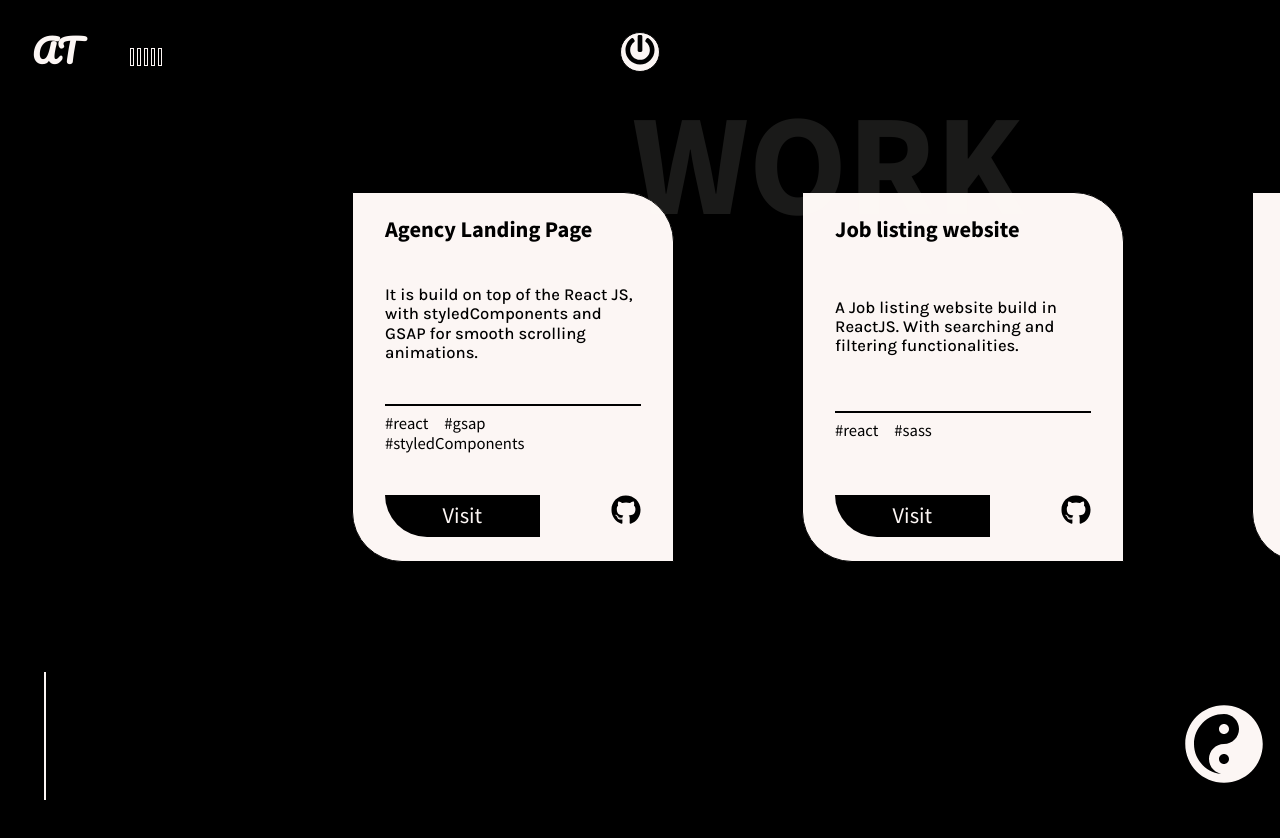
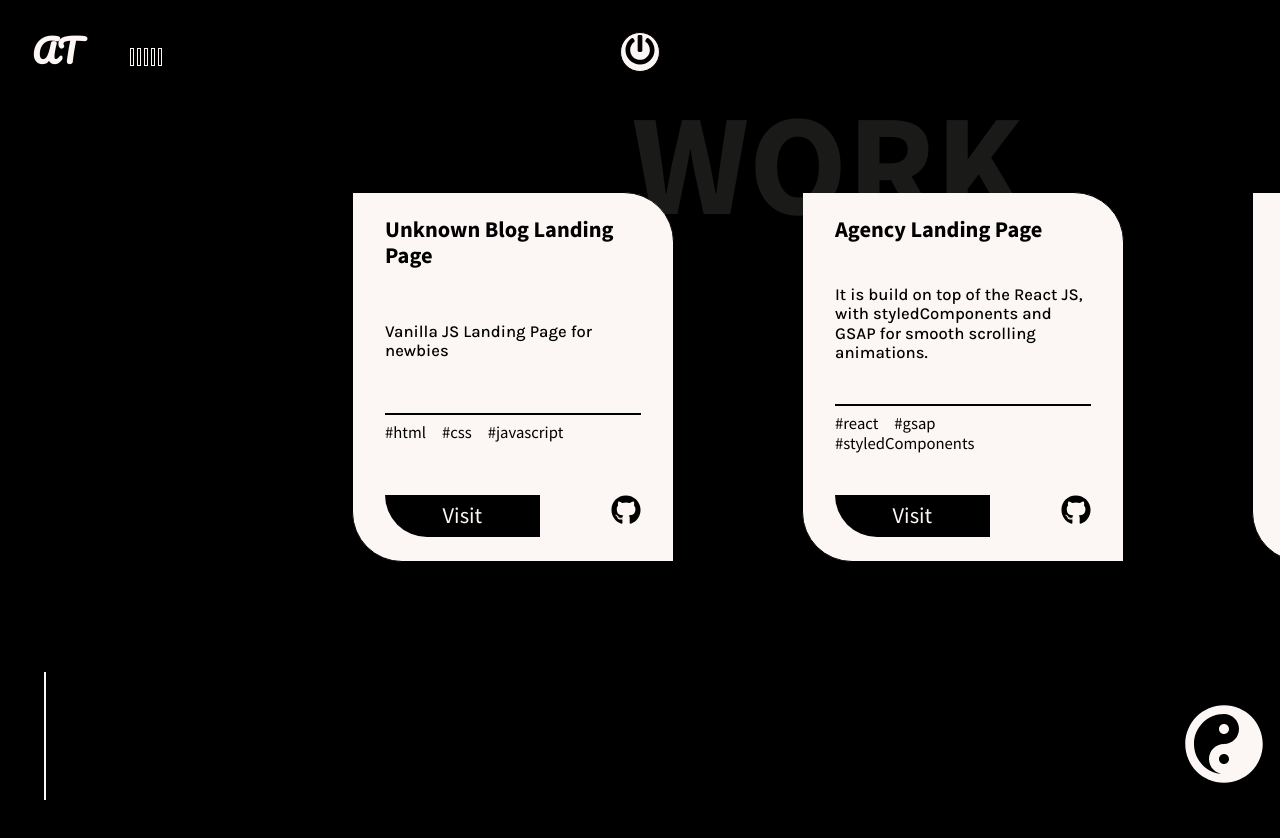
Before and after one commit to atreiko/portfolio-react, a React (Create React App) app: page /work in a window 1280 px wide. Shown: the top 838 px of the page. Built offline with nearby package versions, Linux system fonts and the light colour scheme.

Commit message:
add to work-page

```diff
--- a/src/data/WorkData.js
+++ b/src/data/WorkData.js
@@ -1,4 +1,13 @@
 export const Work = [
+  {
+    id:'unknown-blog',
+    name:"Unknown Blog Landing Page",
+    description:"Vanilla JS Landing Page for newbies",
+    tags:["html","css","javascript"],
+
+    demo:"https://unknown-blog-eoyd4ctsz-atreiko.vercel.app/",
+    github:"https://github.com/atreiko/unknown-blog"
+  },
   {
     id:1,
     name:"Agency Landing Page",
```
